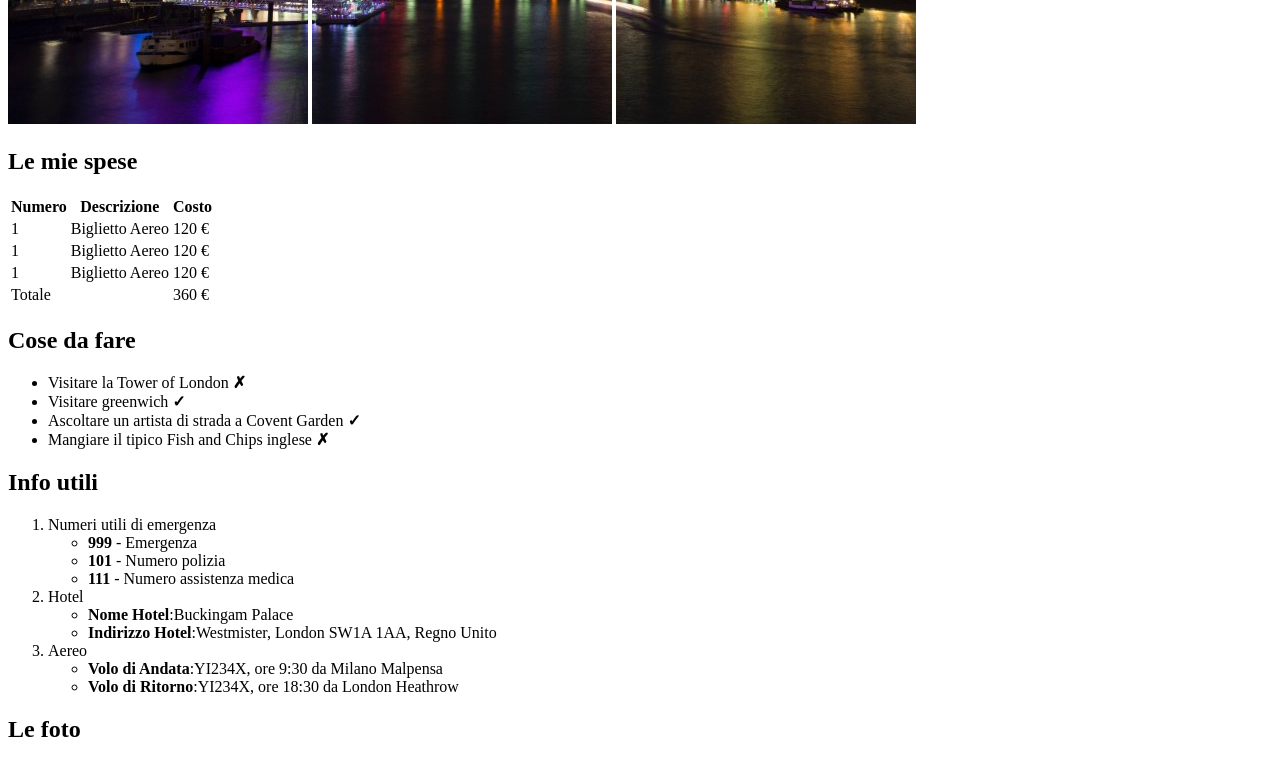
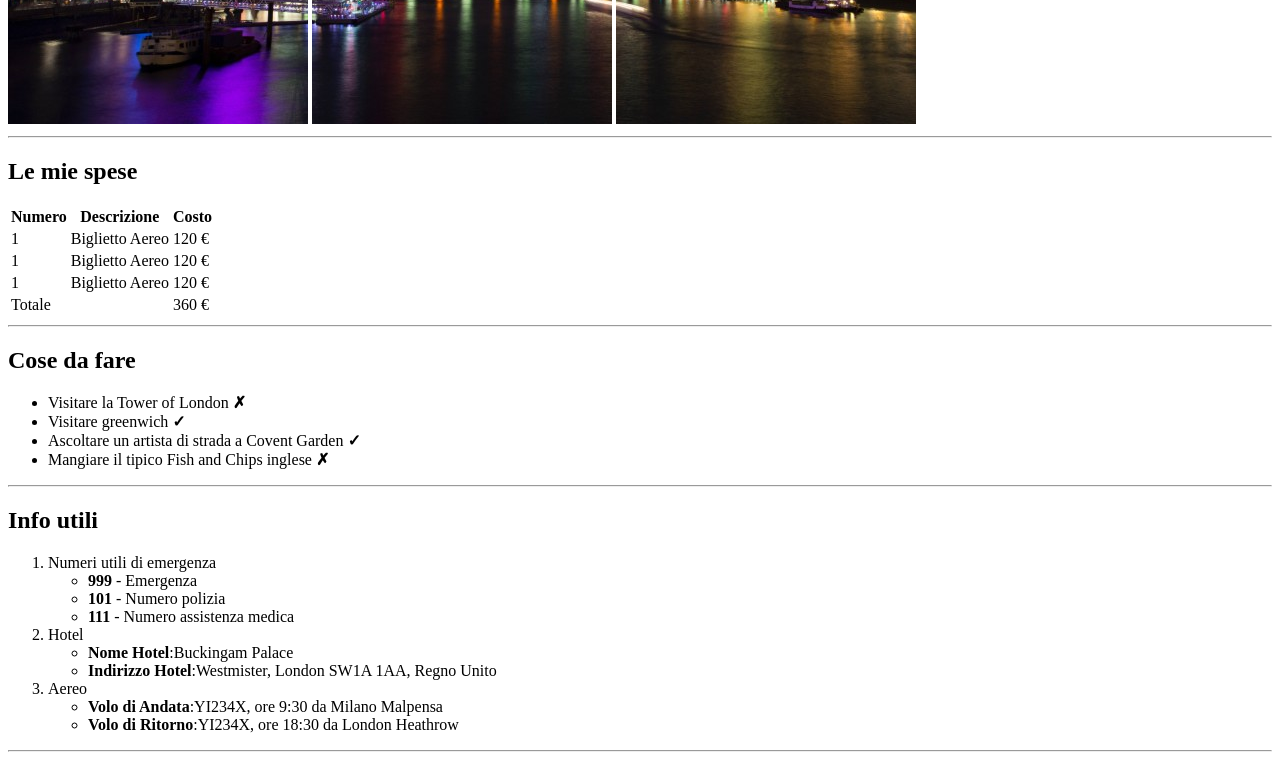
Before and after one commit to F3licia/html-london-trip, a plain HTML site: page index.html in a window 1280 px wide. Shown: the part 560-1320 px from the top of the page. Drawn offline with Linux system fonts and the light colour scheme; grey boxes are pictures that could not be loaded.

Commit message:
aggiunti divisori

```diff
--- a/index.html
+++ b/index.html
@@ -6,10 +6,10 @@
     <meta name="viewport" content="width=device-width, initial-scale=1.0">
     <title>london-trip</title>
     <style>
-      h1 {font-size: 30px;
-         }
+      h1 {font-size: 30px;}
     </style>
 </head>
+
 <body>
 
    <section id="section1">
@@ -19,6 +19,7 @@
      <img src="img/pexels-bill-emrich-230794-2.jpg">
    </section>
 
+   <hr>
 
    <section id="section2">
 
@@ -53,6 +54,7 @@
           </table>
    </section>
 
+   <hr>
 
    <section id="section3">
     <h2><strong>Cose da fare</strong></h2>  </strong>
@@ -64,6 +66,7 @@
      </ul>
     </section>
 
+    <hr>
 
     <section id="section4">
      <h2><strong>Info utili</strong></h2>
@@ -89,6 +92,7 @@
      </ol>
     </section>
 
+    <hr>
 
     <section id="section5">
         <h2><strong>Le foto</strong></h2>
@@ -98,10 +102,5 @@
 
     </section>
 
-
-
-
-
-
 </body>
 </html>
```
